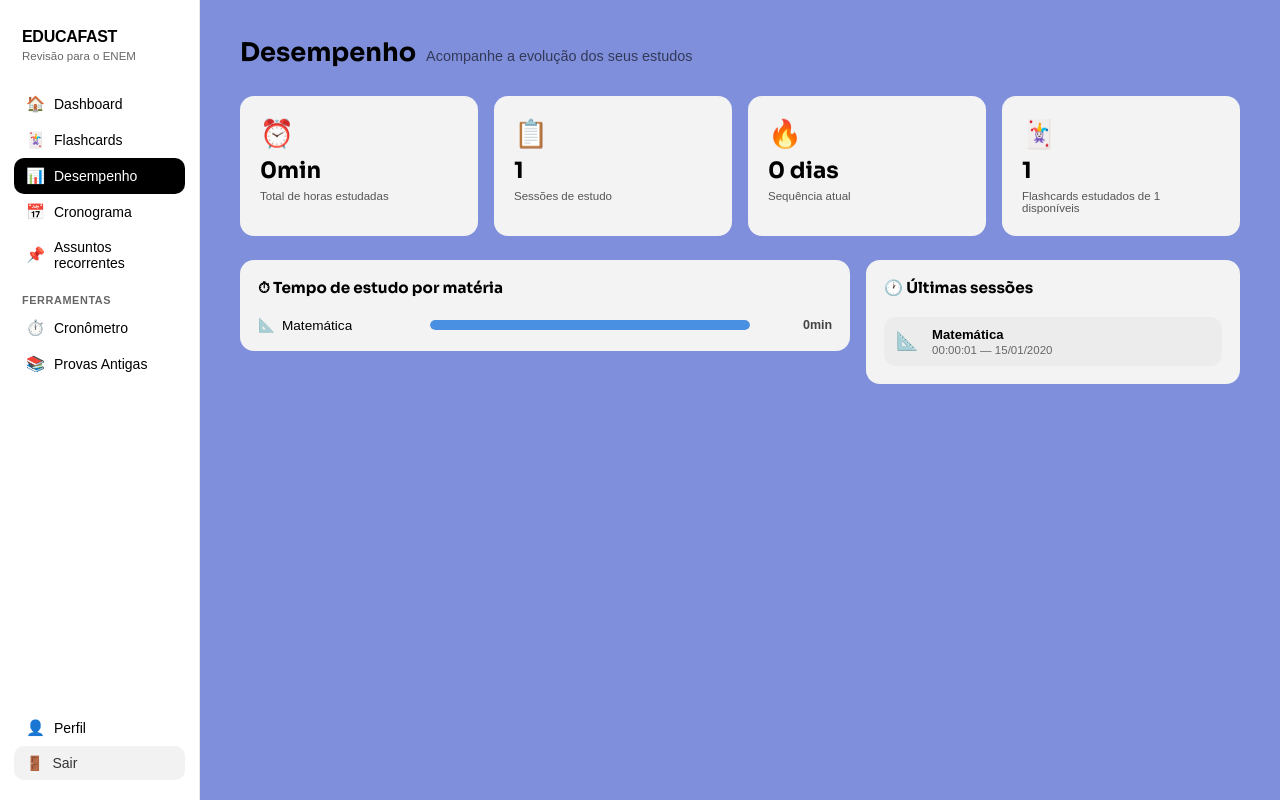
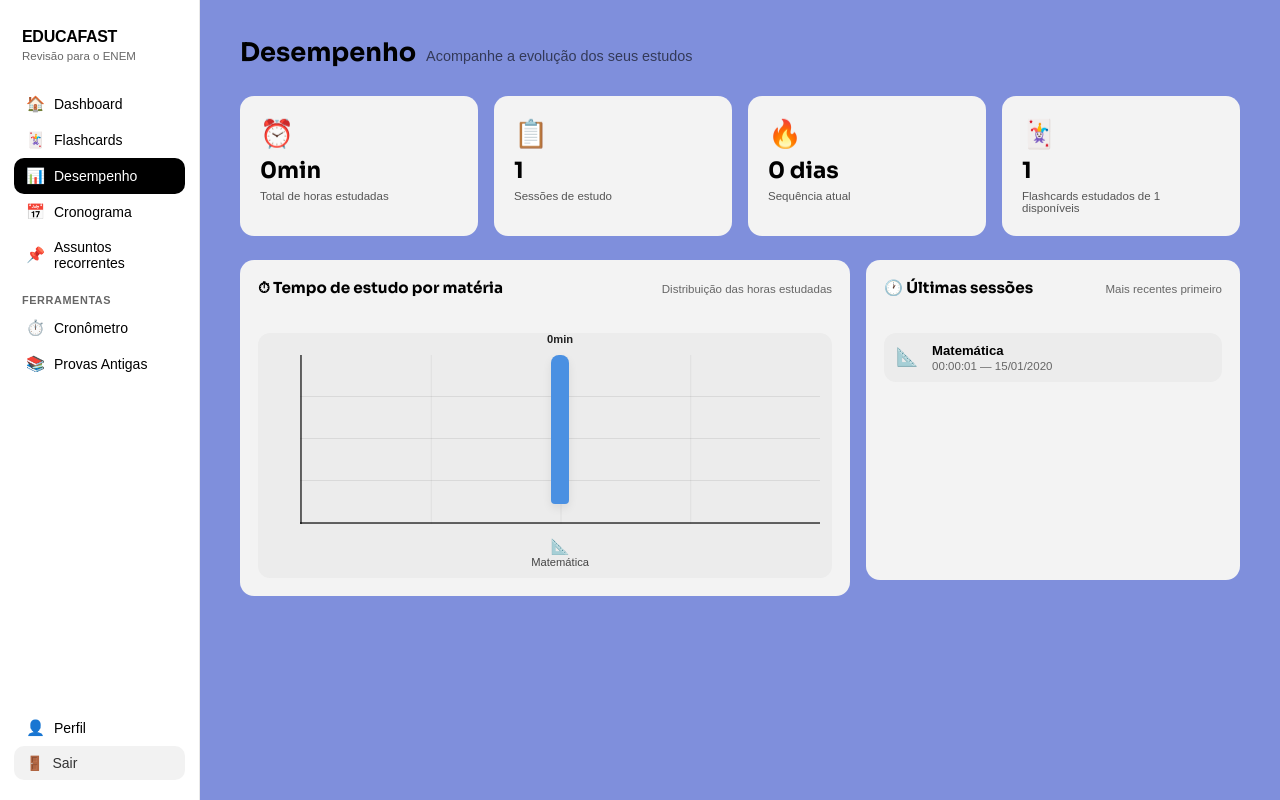
Before and after one commit to Gabrielorrico/EducaFast, a Django app: page /desempenho/ in a window 1280 px wide. Run offline with Django 5.2, Linux system fonts and the light colour scheme; a user stored in the database is signed in; data comes from the database, SQL or seed files in the repository; tables that the repository leaves empty hold one stand-in row (values such as "Sample post").

Commit message:
Update index.html

```diff
--- a/desempenho/templates/desempenho/index.html
+++ b/desempenho/templates/desempenho/index.html
@@ -99,30 +99,42 @@
 
     </div>
 
-    <!-- ── Bloco inferior: gráfico + histórico ── -->
       <div class="desemp-bloco">
-
-      <!-- Tempo por matéria -->
-      <div class="desemp-card desemp-card--largo">
+        <div class="desemp-card desemp-card--grafico">
+          <div class="desemp-topo">
             <h4 class="desemp-titulo">⏱ Tempo de estudo por matéria</h4>
+            <span class="desemp-subtitulo">Distribuição das horas estudadas</span>
+          </div>
 
           {% if tempo_por_materia %}
-          <div class="desemp-materias">
+            <div class="grafico-cartesiano">
+              <div class="grafico-grade"></div>
+              <div class="grafico-eixo-y"></div>
+              <div class="grafico-eixo-x"></div>
+
+              <div class="grafico-area-barras">
                 {% for m in tempo_por_materia %}
-            <div class="desemp-row">
-              <div class="desemp-row-info">
-                <span>{{ m.icone }}</span>
-                <span class="desemp-row-nome">{{ m.nome }}</span>
-              </div>
-              <div class="desemp-barra-wrap">
+                  <div class="grafico-item">
+                    <div class="grafico-coluna-area">
+                      <span class="grafico-valor">{{ m.formatado }}</span>
                       <div
-                  class="desemp-barra"
-                  style="width: {{ m.percentual }}%; background: {{ m.cor }};"
+                        class="grafico-coluna"
+                        style="--h: {{ m.percentual }}; background: {{ m.cor }};"
+                        title="{{ m.nome }} — {{ m.formatado }}"
                       ></div>
                     </div>
-              <span class="desemp-row-tempo">{{ m.formatado }}</span>
                   </div>
                 {% endfor %}
+              </div>
+
+              <div class="grafico-area-labels">
+                {% for m in tempo_por_materia %}
+                  <div class="grafico-nome">
+                    <span class="grafico-icone">{{ m.icone }}</span>
+                    <small>{{ m.nome }}</small>
+                  </div>
+                {% endfor %}
+              </div>
             </div>
           {% else %}
             <div class="desemp-vazio">
@@ -132,9 +144,11 @@
           {% endif %}
         </div>
 
-      <!-- Últimas sessões -->
-      <div class="desemp-card">
+        <div class="desemp-card desemp-card--historico">
+          <div class="desemp-topo">
             <h4 class="desemp-titulo">🕐 Últimas sessões</h4>
+            <span class="desemp-subtitulo">Mais recentes primeiro</span>
+          </div>
 
           {% if ultimas_sessoes %}
             <ul class="desemp-sessoes">
@@ -155,9 +169,6 @@
             </div>
           {% endif %}
         </div>
-
-    </div>
-  </main>
       </div>
 
 </body>
```
Lines whose indentation alone changed are shown as unchanged.
